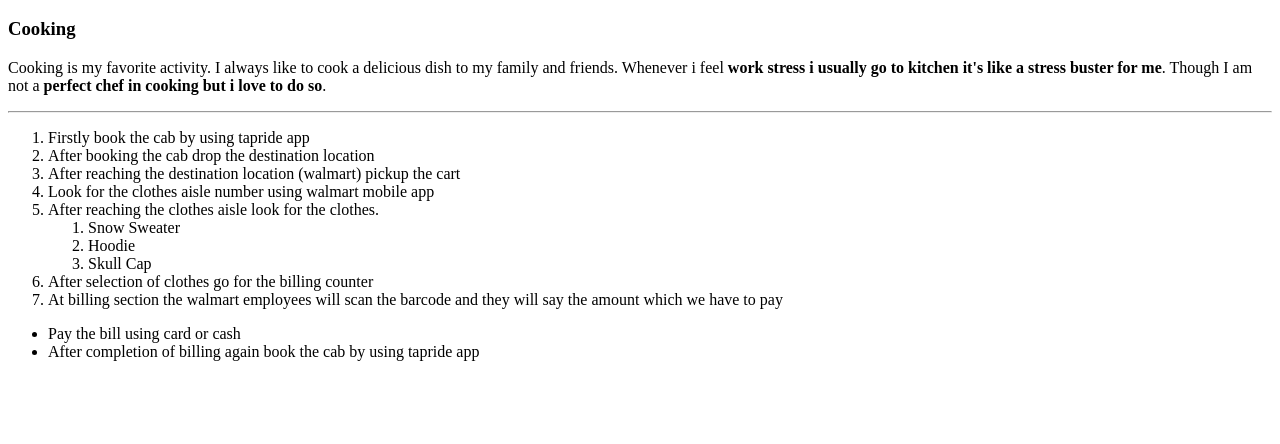
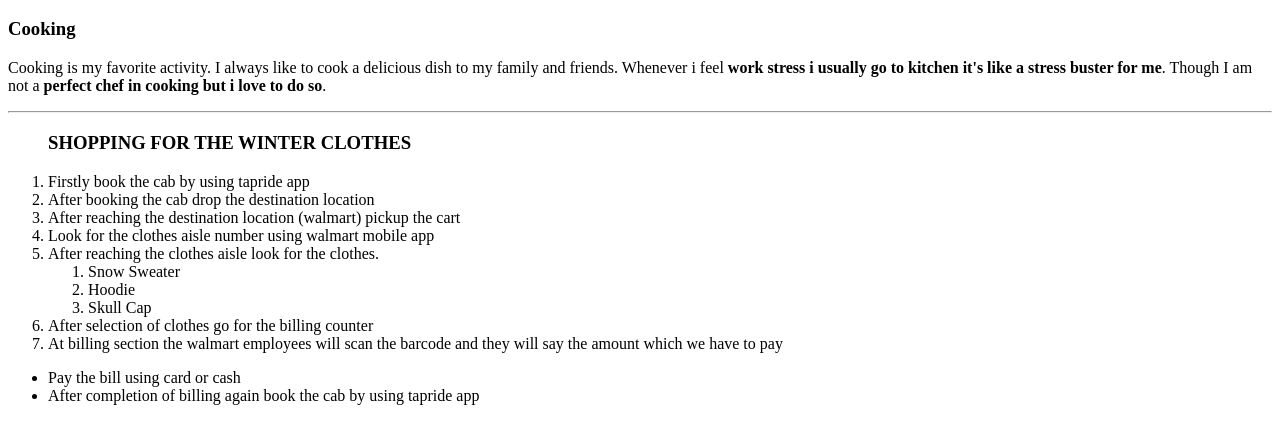
Before and after one commit to 44-563-Web-Apps-S21/webapps-s21-assignment-3-vivekd31, a plain HTML site: page index.html in a window 1280 px wide. Shown: the part 48-492 px from the top of the page. Drawn offline with Linux system fonts and the light colour scheme.

Commit message:
added heading

```diff
--- a/index.html
+++ b/index.html
@@ -13,6 +13,7 @@
             <hr>
 
             <ol>
+                <h3>SHOPPING FOR THE WINTER CLOTHES</h3>
                 <li>Firstly book the cab by using tapride app</li>
                 <li>After booking the cab drop the destination location</li>
                <li> After reaching the destination location (walmart) pickup the cart</li>
```
